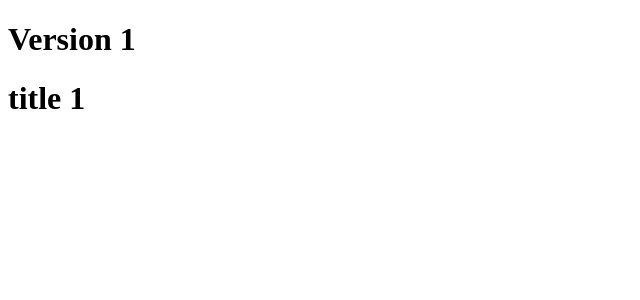
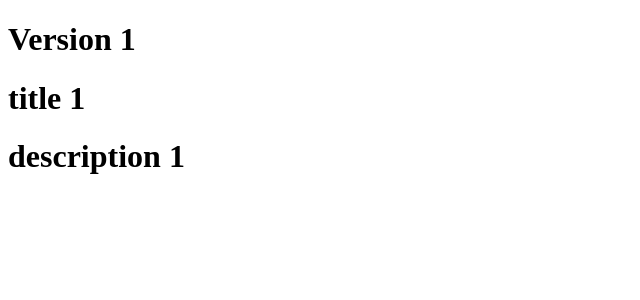
Before and after one commit to developerf03/test, a Nuxt app: page / in a window 1280 px wide. Shown: the top 300 px of the page, without its empty margins (0-640 px from the left). Built offline with nearby package versions, Linux system fonts and the light colour scheme.

Commit message:
Add description

```diff
--- a/app.vue
+++ b/app.vue
@@ -2,5 +2,6 @@
   <div>
     <h1>Version 1</h1>
     <h1>title 1</h1>
+    <h1>description 1</h1>
   </div>
 </template>
```
